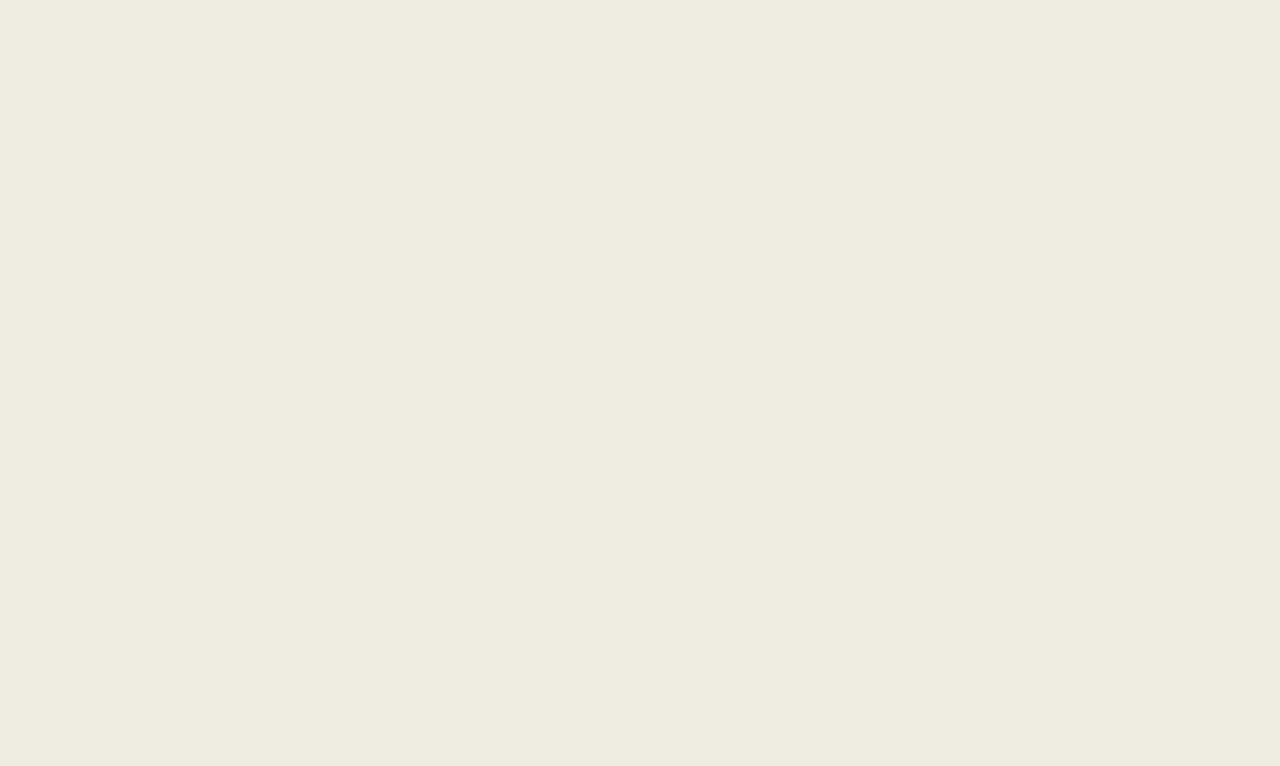
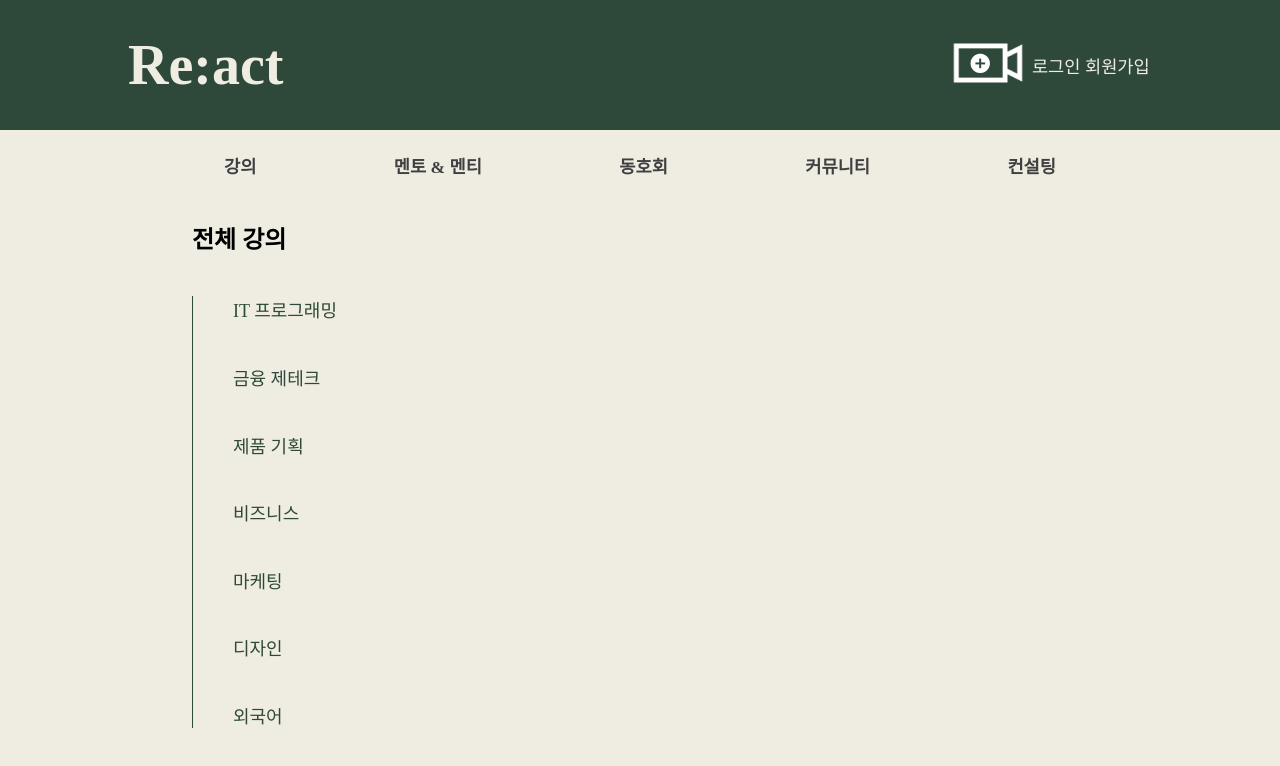
Before and after one commit to React-Likelion/react, a React (Create React App) app: page /lecture in a window 1280 px wide. Shown: the top 766 px of the page. Built offline with nearby package versions, Linux system fonts and the light colour scheme.

Commit message:
강의페이지 카테고리 70% 완성

```diff
--- /dev/null
+++ b/src/components/LecturePage/LectureCategory.js
@@ -0,0 +1,152 @@
+import React,{useState, useRef} from 'react';
+import '../../style/components/LecturePage/LectureCategory.css';
+
+const LectureCategory = () => {
+    const [detailIt,setDetailIt] = useState(true);
+    const [detailFinance,setDetailFinance] = useState(true);
+    const [detailProductPlan,setDetailProductPlan] = useState(true);
+    const [detailBusiness,setDetailBusiness] = useState(true);
+    const [detailMarketing,setDetailMarketing] = useState(true);
+    const [detailDesign,setDetailDesign] = useState(true);
+    const [detailForeign,setDetailForeign] = useState(true);
+    const ref = useRef();
+
+    const clickIt = (e)=>{
+        // console.log((e.target.innerHTML).split('<')[0]);
+        // console.log(ref.current.__reactProps$fn9mcx9ek2k.children[0]);
+
+        setDetailIt(!detailIt);
+    };
+    const clickFinance = ()=>{
+        setDetailFinance(!detailFinance);
+    };
+    const clickProductPlan = ()=>{
+        setDetailProductPlan(!detailProductPlan);
+    };
+    const clickBusiness = ()=>{
+        setDetailBusiness(!detailBusiness);
+    };
+    const clickMarketing = ()=>{
+        setDetailMarketing(!detailMarketing);
+    };
+    const clickDesign = ()=>{
+        setDetailDesign(!detailDesign);
+    };
+    const clickForeign = ()=>{
+        setDetailForeign(!detailForeign);
+    };
+    const clickCategory = (e)=>{
+        const lectureCategory = e.target.innerHTML;
+        console.log(lectureCategory);
+        //클릭한 Category값을 이용한 filter 기능 수행
+
+    }
+
+    return (
+        <div>
+            <h2>전체 강의</h2>
+            <section id="lectureCategorySection">
+                <ul>
+                    <li
+                    style={{cursor:'pointer'}}
+                    onClick={clickIt}
+                    ref={ref}
+                    >IT 프로그래밍
+                    {
+                        (detailIt) ||
+                        <ul>
+                            <li onClick={clickCategory}>DevOps</li>
+                            <li onClick={clickCategory}>WEB</li>
+                            <li onClick={clickCategory}>Game</li>
+                            <li onClick={clickCategory}>Network</li>
+                            <li onClick={clickCategory}>Security</li>
+                        </ul>
+                    }
+                    </li>
+                    <li
+                    style={{cursor:'pointer'}}
+                    onClick={clickFinance}
+                    >금융 제테크
+                    {
+
+                        (detailFinance)||
+                        <ul>
+                            <li onClick={clickCategory}>주식</li>
+                            <li onClick={clickCategory}>예금</li>
+                            <li onClick={clickCategory}>적금</li>
+                        </ul>
+                    }
+
+                    </li>
+                    <li
+                    style={{cursor:'pointer'}}
+                    onClick={clickProductPlan}
+                    >제품 기획
+                    {
+                        (detailProductPlan) ||
+                        <ul>
+                            <li onClick={clickCategory}>제품</li>
+                            <li onClick={clickCategory}>기획</li>
+                        </ul>
+                    }
+                    </li>
+                    <li
+                    style={{cursor:'pointer'}}
+                    onClick={clickBusiness}
+                    >비즈니스
+                    {
+                        (detailBusiness) ||
+                        <ul>
+                            <li onClick={clickCategory}>사업</li>
+                            <li onClick={clickCategory}>창업</li>
+                            <li onClick={clickCategory}>CEO</li>
+                        </ul>
+                    }
+
+                    </li>
+                    <li
+                    style={{cursor:'pointer'}}
+                    onClick={clickMarketing}
+                    >마케팅
+                    {
+                        (detailMarketing) ||
+                        <ul>
+                            <li onClick={clickCategory}>광고</li>
+                            <li onClick={clickCategory}>홍보</li>
+                        </ul>
+                    }
+
+                    </li>
+                    <li
+                    style={{cursor:'pointer'}}
+                    onClick={clickDesign}
+                    >디자인
+                    {
+                        (detailDesign)||
+                        <ul>
+                            <li onClick={clickCategory}>일러스트레이션</li>
+                            <li onClick={clickCategory}>만화</li>
+                            <li onClick={clickCategory}>포토샵</li>
+                        </ul>
+                    }
+                    </li>
+                    <li
+                    style={{cursor:'pointer'}}
+                    onClick={clickForeign}
+                    >외국어
+                    {
+                        (detailForeign)||
+                        <ul>
+                            <li onClick={clickCategory}>영어</li>
+                            <li onClick={clickCategory}>중국어</li>
+                            <li onClick={clickCategory}>일본어</li>
+                        </ul>
+                    }
+                    </li>
+                </ul>
+            </section>
+        </div>
+    );
+};
+
+export default LectureCategory;
--- a/src/pages/Lecture/LecturePage.js
+++ b/src/pages/Lecture/LecturePage.js
@@ -1,9 +1,22 @@
 import React from 'react';
+import Header from '../../components/Header';
+import Navbar from '../../components/Navbar';
+import LectureCategory from '../../components/LecturePage/LectureCategory';
+import '../../style/pages/Lecture/LecturePage.css';
 
 const LecturePage = () => {
     return (
-        <div>
+        <div id="lecturePageDiv">
+            <Header />
+            <Navbar />
+            <div id="lectureContainerBox">
+                <section id="lectureLeftContainer">
+                    <LectureCategory />
+                </section>
+                <section id="lectureRightContainer">
 
+                </section>
+            </div>
         </div>
     );
 };
--- /dev/null
+++ b/src/style/components/LecturePage/LectureCategory.css
@@ -0,0 +1,14 @@
+#lectureCategorySection {
+  border-left: 1px solid #2e493a;
+}
+#lectureCategorySection ul {
+  list-style-type: none;
+  color: #2e493a;
+}
+#lectureCategorySection li {
+  font-size: 18px;
+  margin: 40% 0;
+}
+#lectureCategorySection li li {
+  font-size: 14px;
+}
--- a/src/style/pages/Lecture/LecturePage.css
+++ b/src/style/pages/Lecture/LecturePage.css
@@ -0,0 +1,9 @@
+#lectureContainerBox {
+  width: 70%;
+  display: flex;
+  margin: 0 auto;
+}
+
+#lectureRightContainer {
+  background-color: rgba(255, 255, 255, 0.3);
+}
```
Also changed, not shown: src/components/LecturePage/LectureBox.js (added, +11 -0 lines), src/components/LecturePage/LectureItem.js (added, +11 -0 lines).
